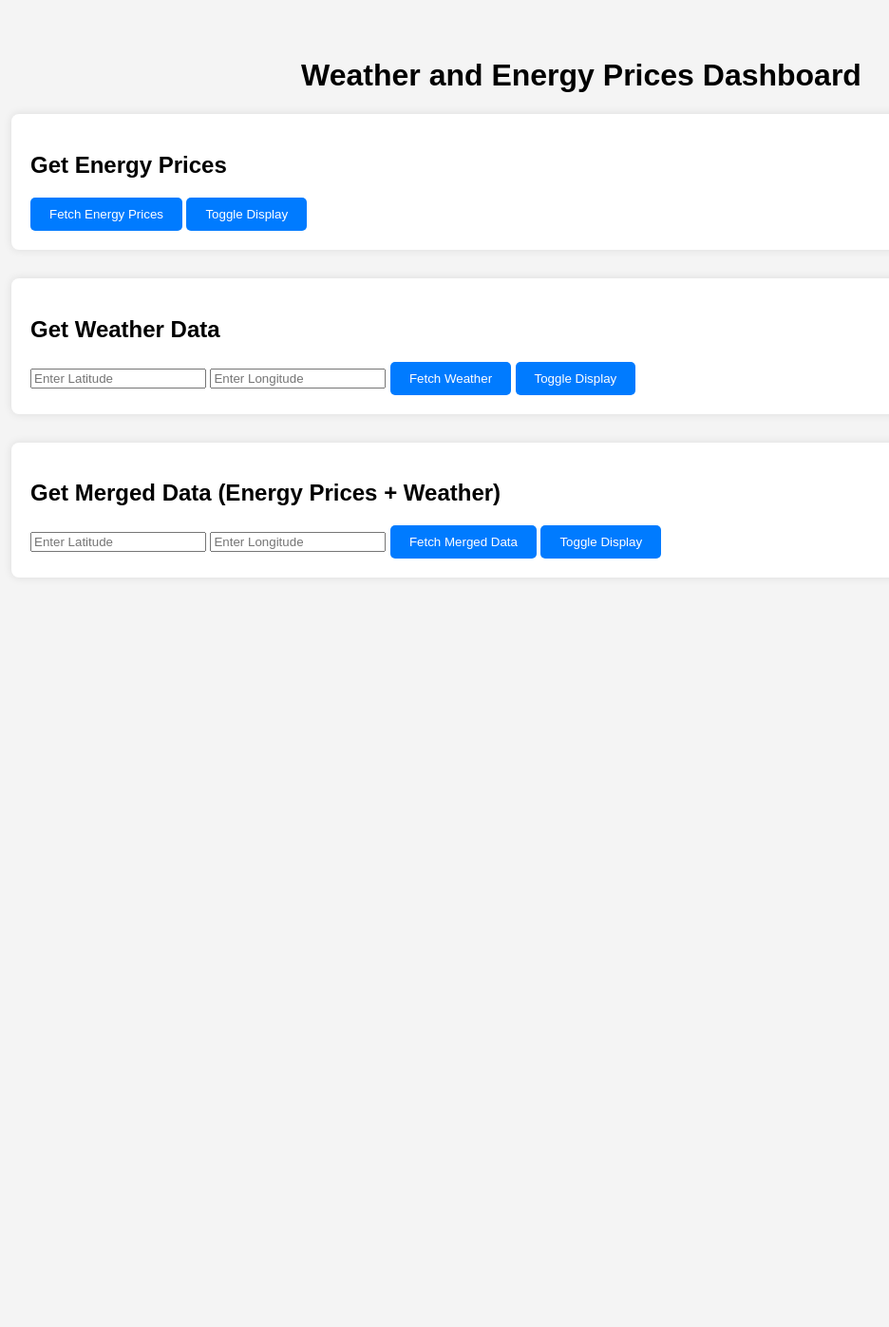
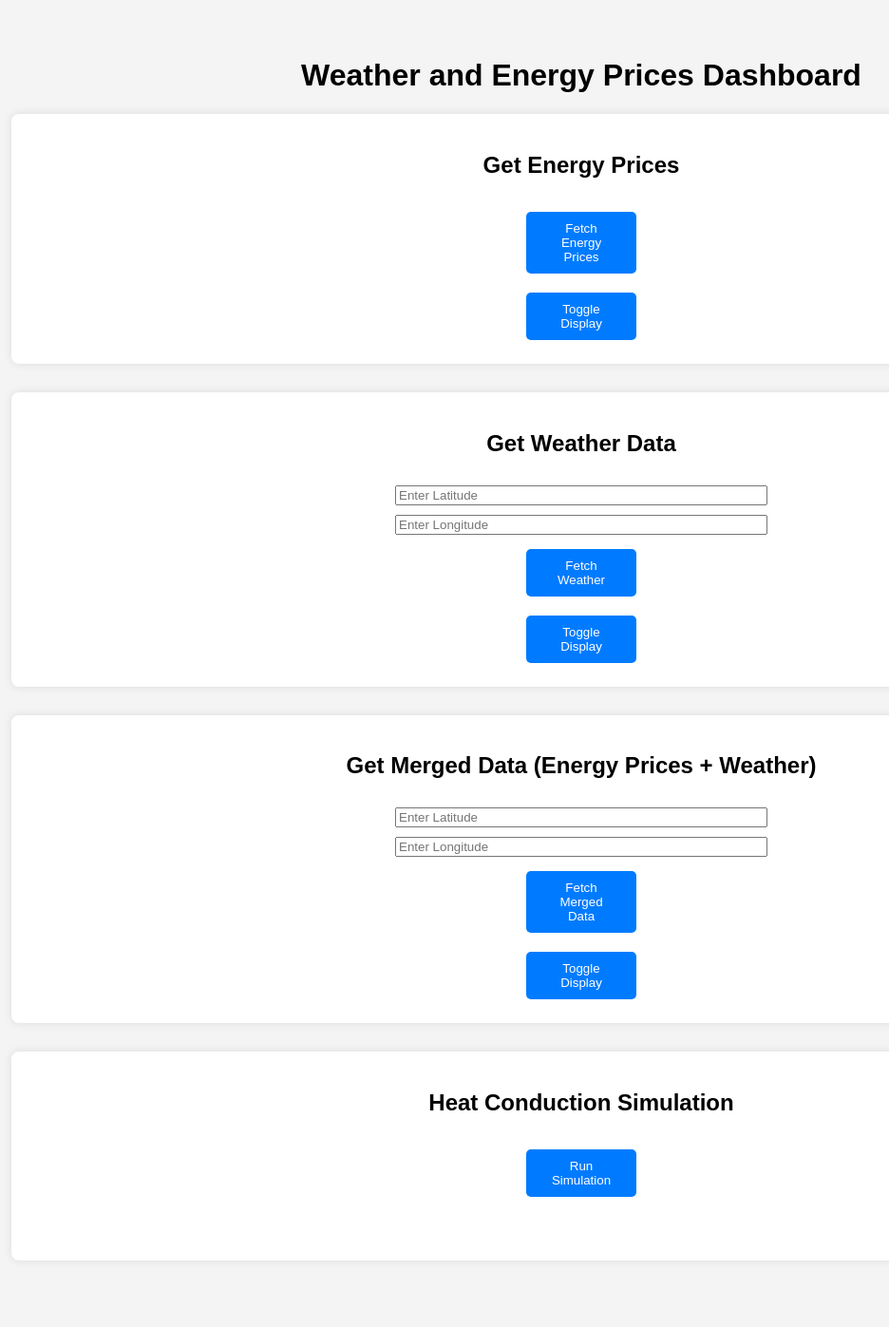
Before and after one commit to BexLeetBox/Cost-Optimization-of-Room-Heating-MiA-, a Flask app: page / in a window 1280 px wide. Shown: the whole page at 95% size, without its empty margins (28-964 px from the left). Before the commit the page ends 588 px from the top, so only its background shows below. Run offline with Flask 3, Linux system fonts and the light colour scheme.

Commit message:
Better UI and integrated flask with modellica simulations

```diff
--- a/app.py
+++ b/app.py
@@ -3,6 +3,8 @@ import requests
 import pytz
 import pandas as pd
 from datetime import datetime
+import subprocess
+import os
 
 app = Flask(__name__)
 NORWAY_TZ = pytz.timezone("Europe/Oslo")
@@ -85,5 +87,19 @@ def get_merged_data():
 
     return jsonify(merged_data)
 
+
+@app.route('/run-simulation', methods=['GET'])
+def run_simulation():
+    """Runs the OpenModelica heat conduction simulation."""
+    script_path = os.path.join(os.getcwd(), "run_simulation.py")
+    result = subprocess.run(["python", script_path], capture_output=True, text=True)
+
+    if result.returncode == 0:
+        return jsonify({"status": "success", "message": "Simulation completed!"})
+    else:
+        return jsonify({"status": "error", "message": result.stderr}), 500
+
+
+
 if __name__ == '__main__':
     app.run(debug=True)
--- a/static/script.js
+++ b/static/script.js
@@ -1,57 +1,81 @@
 function fetchEnergyPrices() {
-    fetch('/energy-prices')
-        .then(response => response.json())
-        .then(data => {
-            const display = document.getElementById('energy-prices');
+  fetch("/energy-prices")
+    .then((response) => response.json())
+    .then((data) => {
+      const display = document.getElementById("energy-prices");
       display.textContent = JSON.stringify(data, null, 2);
-            display.style.display = 'block';
+      display.style.display = "block";
     })
-        .catch(error => console.error('Error fetching energy prices:', error));
+    .catch((error) => console.error("Error fetching energy prices:", error));
 }
 
 function fetchWeather() {
-    const lat = document.getElementById('latitude').value;
-    const lon = document.getElementById('longitude').value;
+  const lat = document.getElementById("latitude").value;
+  const lon = document.getElementById("longitude").value;
 
   if (!lat || !lon) {
-        alert('Please enter both latitude and longitude.');
+    alert("Please enter both latitude and longitude.");
     return;
   }
 
   fetch(`/weather?lat=${lat}&lon=${lon}`)
-        .then(response => response.json())
-        .then(data => {
-            const display = document.getElementById('weather-data');
+    .then((response) => response.json())
+    .then((data) => {
+      const display = document.getElementById("weather-data");
       display.textContent = JSON.stringify(data, null, 2);
-            display.style.display = 'block';
+      display.style.display = "block";
     })
-        .catch(error => console.error('Error fetching weather data:', error));
+    .catch((error) => console.error("Error fetching weather data:", error));
 }
 
 function fetchMergedData() {
-    const lat = document.getElementById('merged-latitude').value;
-    const lon = document.getElementById('merged-longitude').value;
+  const lat = document.getElementById("merged-latitude").value;
+  const lon = document.getElementById("merged-longitude").value;
 
   if (!lat || !lon) {
-        alert('Please enter both latitude and longitude.');
+    alert("Please enter both latitude and longitude.");
     return;
   }
 
   fetch(`/merged-data?lat=${lat}&lon=${lon}`)
-        .then(response => response.json())
-        .then(data => {
-            const display = document.getElementById('merged-data');
+    .then((response) => response.json())
+    .then((data) => {
+      const display = document.getElementById("merged-data");
       display.textContent = JSON.stringify(data, null, 2);
-            display.style.display = 'block';
+      display.style.display = "block";
     })
-        .catch(error => console.error('Error fetching merged data:', error));
+    .catch((error) => console.error("Error fetching merged data:", error));
 }
 
 function toggleDisplay(elementId) {
   const element = document.getElementById(elementId);
-    if (element.style.display === 'none') {
-        element.style.display = 'block';
+  if (element.style.display === "none") {
+    element.style.display = "block";
   } else {
-        element.style.display = 'none';
+    element.style.display = "none";
   }
 }
+
+function runSimulation() {
+    const statusElement = document.getElementById('status');
+    const spinner = document.getElementById('loading-spinner');
+
+    // Show loading text and spinner
+    statusElement.innerText = "Running simulation... Please wait.";
+    statusElement.style.color = "blue";
+    spinner.style.display = "block";
+
+    fetch('/run-simulation')
+        .then(response => response.json())
+        .then(data => {
+            statusElement.innerText = data.message;
+            statusElement.style.color = "green";
+            spinner.style.display = "none"; // Hide spinner
+        })
+        .catch(error => {
+            console.error('Error running simulation:', error);
+            statusElement.innerText = "Error: Simulation failed.";
+            statusElement.style.color = "red";
+            spinner.style.display = "none"; // Hide spinner
+        });
+}
--- a/static/styles.css
+++ b/static/styles.css
@@ -15,15 +15,22 @@ h1 {
     background-color: #fff;
     border-radius: 8px;
     box-shadow: 0 0 10px rgba(0, 0, 0, 0.1);
+    display: flex;
+    flex-direction: column; /* Forces child elements to stack */
+    gap: 10px; /* Adds space between each element */
+    align-items: center;
+    justify-content: center;
 }
 
 button {
     padding: 10px 20px;
+    margin: 5px;
     border: none;
     background-color: #007BFF;
     color: white;
     border-radius: 5px;
     cursor: pointer;
+    width: 10%;
 }
 
 button:hover {
@@ -36,3 +43,7 @@ pre {
     border-radius: 5px;
     overflow: auto;
 }
+
+input{
+    width: 30vw;
+}
--- a/templates/index.html
+++ b/templates/index.html
@@ -1,5 +1,6 @@
 <!DOCTYPE html>
 <html lang="en">
+
 <head>
     <meta charset="UTF-8">
     <meta name="viewport" content="width=device-width, initial-scale=1.0">
@@ -7,6 +8,7 @@
     <link rel="stylesheet" href="../static/styles.css">
 
 </head>
+
 <body>
     <h1>Weather and Energy Prices Dashboard</h1>
 
@@ -35,8 +37,20 @@
         <pre id="merged-data" style="display: none;"></pre>
     </div>
 
+    <div class="section">
+        <h2>Heat Conduction Simulation</h2>
+        <button onclick="runSimulation()">Run Simulation</button>
+        <div id="loading-spinner" style="display: none;">
+            <img src="../static/images/Spinner@1x-0.8s-200px-200px.gif" width="50">
+
+        </div>
+        <p id="status"></p>
+
+    </div>
+
 
 
     <script src="../static/script.js"></script>
 </body>
+
 </html>
```
Also changed, not shown: Simulation.py (+8 -8 lines), run_simulation.py (added, +50 -0 lines), static/images/Spinner@1x-0.8s-200px-200px.gif (added), 1 other file. Lines whose indentation alone changed are shown as unchanged.
